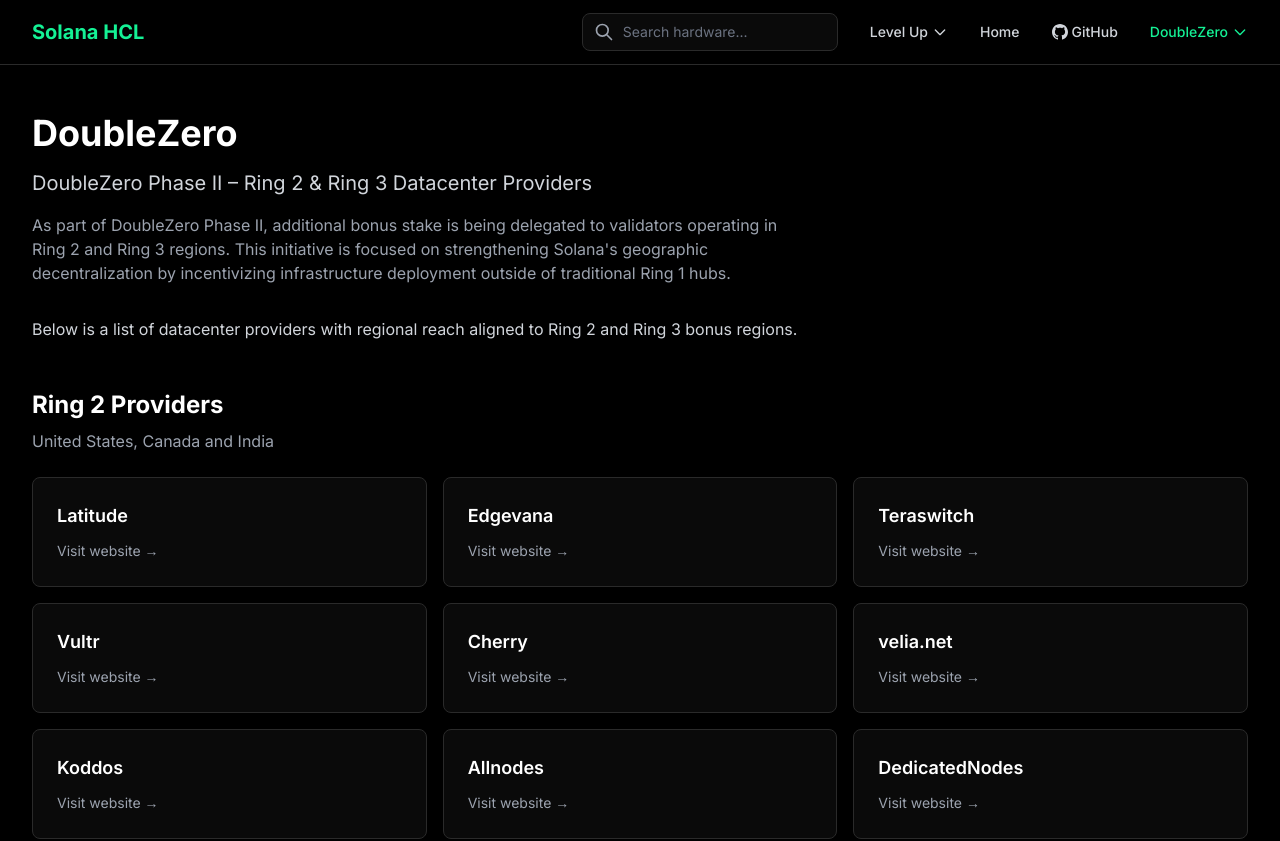
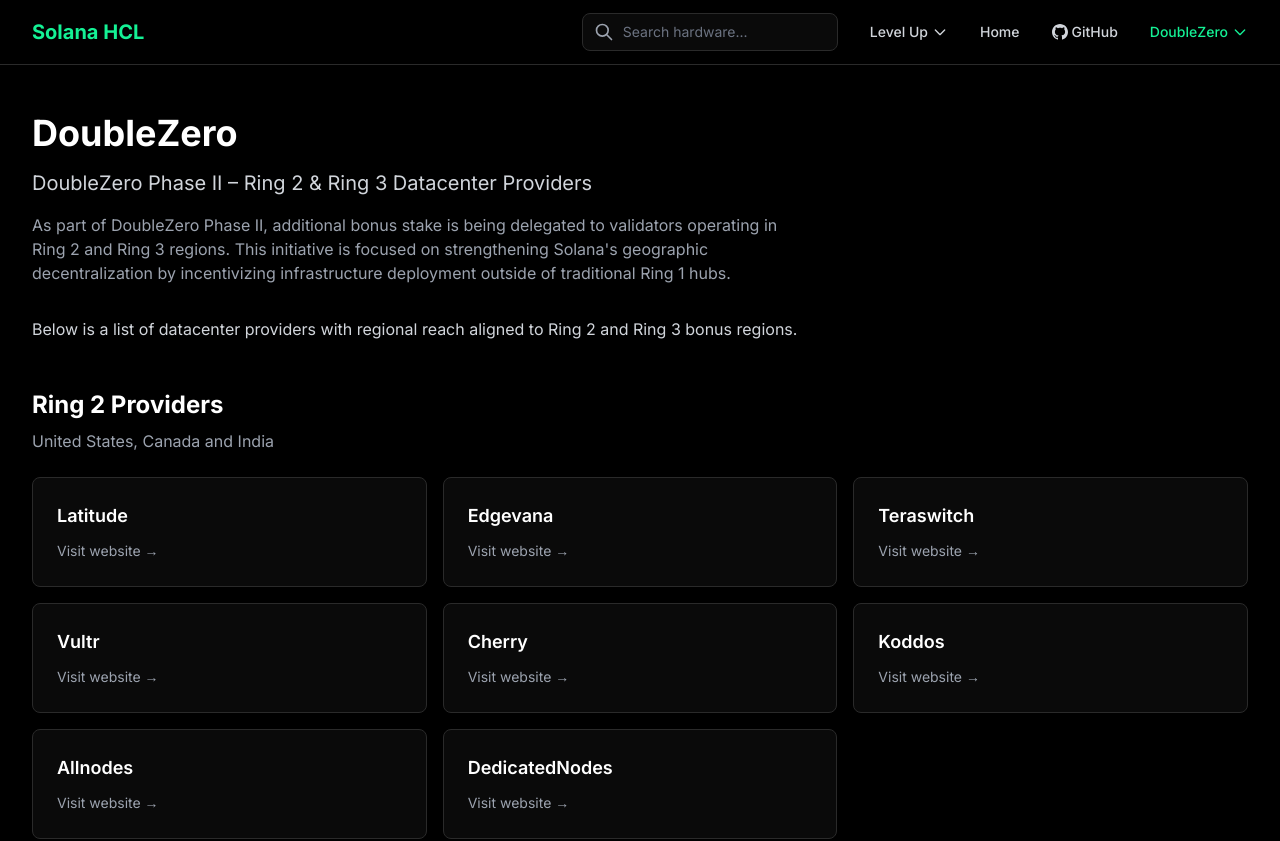
Before and after one commit to solanahcl/solanahcl, a React (Vite) app: page /category/doublezero in a window 1280 px wide. Shown: the top 841 px of the page. Built offline with nearby package versions, Linux system fonts and the light colour scheme.

Commit message:
remove velia provider listings

```diff
--- a/src/data/doublezero.ts
+++ b/src/data/doublezero.ts
@@ -18,7 +18,6 @@
       { name: 'Teraswitch', link: 'https://teraswitch.com/bare-metal/' },
       { name: 'Vultr', link: 'https://www.vultr.com/pricing/#bare-metal' },
       { name: 'Cherry', link: 'https://www.cherryservers.com/bare-metal-dedicated-servers' },
-      { name: 'velia.net', link: 'https://www.velia.net' },
       { name: 'Koddos', link: 'https://www.koddos.net' },
       { name: 'Allnodes', link: 'https://www.allnodes.com/hosting/solana' },
       { name: 'DedicatedNodes', link: 'https://www.dedicatednodes.io/solana-servers' },
--- a/src/data/providers.ts
+++ b/src/data/providers.ts
@@ -9,7 +9,6 @@
   { name: 'DedicatedNodes', link: 'https://www.dedicatednodes.io/solana-nodes/' },
   { name: 'Allnodes', link: 'https://www.allnodes.com/hosting' },
   { name: '3NV', link: 'https://3nv.io/' },
-  { name: 'velia.net', link: 'https://www.velia.net/shop/region/frankfurt-am-main' },
   { name: 'Koddos', link: 'https://www.koddos.net' },
 ];
 
```
